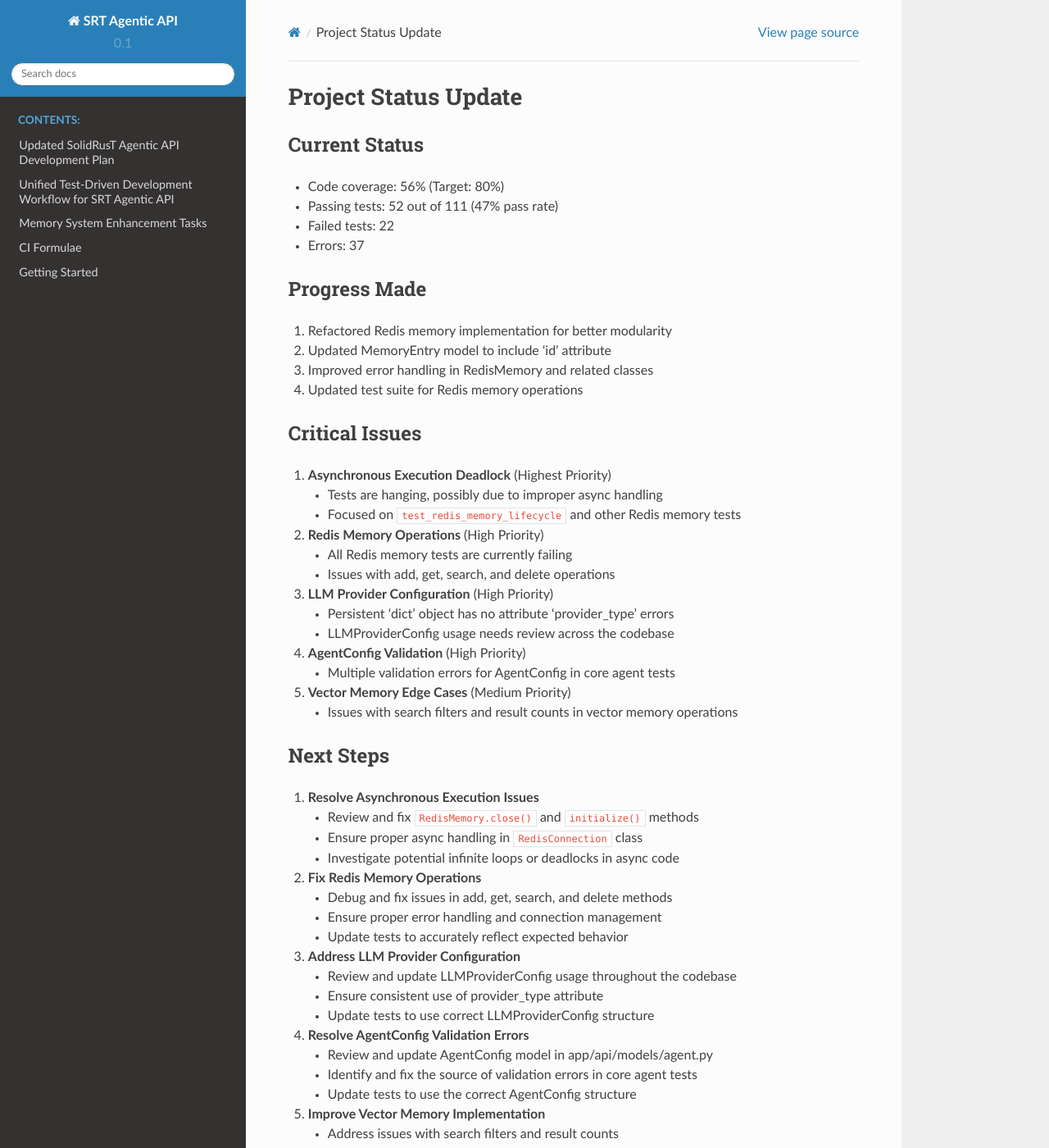
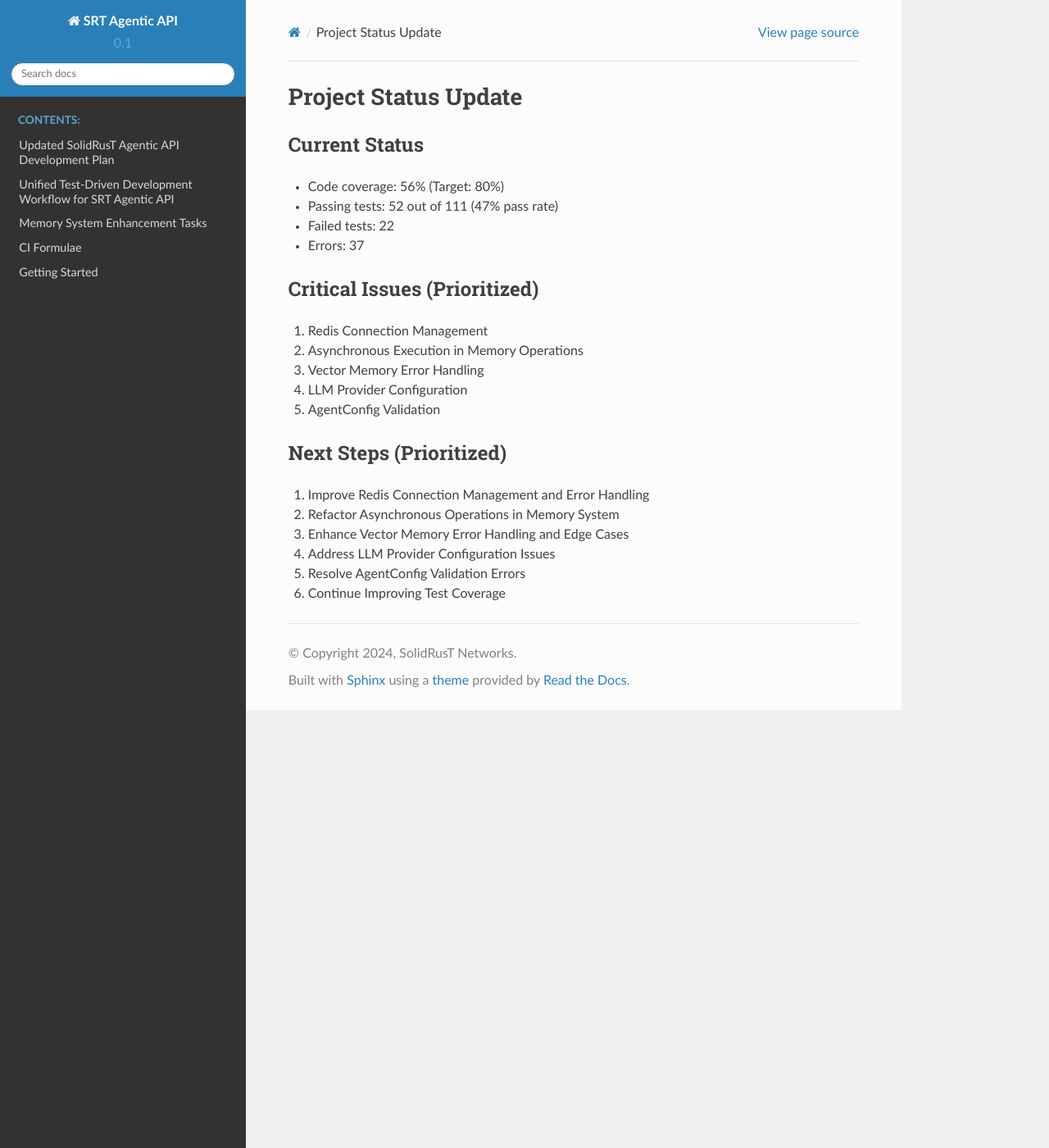
Before and after one commit to suparious/srt-agentic-api, a Sphinx documentation site: the page built from docs/project/project_status_update.md, in a window 1280 px wide and 1400 px high. Shown: the whole window at 82% size. Built offline with Sphinx 7.4.7 and the Read the Docs theme 2.0.0, drawn with Linux system fonts in a browser that asks for light colours; pages that are not in the unit, such as notebooks, are missing from menus; some of the changed text lies outside the part shown.

Commit message:
new cycle, working on errors

```diff
--- a/docs/project/project_status_update.md
+++ b/docs/project/project_status_update.md
@@ -6,72 +6,17 @@
 - Failed tests: 22
 - Errors: 37
 
-## Progress Made
-1. Refactored Redis memory implementation for better modularity
-2. Updated MemoryEntry model to include 'id' attribute
-3. Improved error handling in RedisMemory and related classes
-4. Updated test suite for Redis memory operations
+## Critical Issues (Prioritized)
+1. Redis Connection Management
+2. Asynchronous Execution in Memory Operations
+3. Vector Memory Error Handling
+4. LLM Provider Configuration
+5. AgentConfig Validation
 
-## Critical Issues
-
-1. **Asynchronous Execution Deadlock** (Highest Priority)
-   - Tests are hanging, possibly due to improper async handling
-   - Focused on `test_redis_memory_lifecycle` and other Redis memory tests
-
-2. **Redis Memory Operations** (High Priority)
-   - All Redis memory tests are currently failing
-   - Issues with add, get, search, and delete operations
-
-3. **LLM Provider Configuration** (High Priority)
-   - Persistent 'dict' object has no attribute 'provider_type' errors
-   - LLMProviderConfig usage needs review across the codebase
-
-4. **AgentConfig Validation** (High Priority)
-   - Multiple validation errors for AgentConfig in core agent tests
-
-5. **Vector Memory Edge Cases** (Medium Priority)
-   - Issues with search filters and result counts in vector memory operations
-
-## Next Steps
-
-1. **Resolve Asynchronous Execution Issues**
-   - Review and fix `RedisMemory.close()` and `initialize()` methods
-   - Ensure proper async handling in `RedisConnection` class
-   - Investigate potential infinite loops or deadlocks in async code
-
-2. **Fix Redis Memory Operations**
-   - Debug and fix issues in add, get, search, and delete methods
-   - Ensure proper error handling and connection management
-   - Update tests to accurately reflect expected behavior
-
-3. **Address LLM Provider Configuration**
-   - Review and update LLMProviderConfig usage throughout the codebase
-   - Ensure consistent use of provider_type attribute
-   - Update tests to use correct LLMProviderConfig structure
-
-4. **Resolve AgentConfig Validation Errors**
-   - Review and update AgentConfig model in app/api/models/agent.py
-   - Identify and fix the source of validation errors in core agent tests
-   - Update tests to use the correct AgentConfig structure
-
-5. **Improve Vector Memory Implementation**
-   - Address issues with search filters and result counts
-   - Enhance error handling in vector memory operations
-   - Update integration tests for vector memory
-
-6. **Continuous Test Coverage Improvement**
-   - Focus on increasing coverage for files with low percentages
-   - Add more unit and integration tests for core components
-
-## Questions and Clarifications for Next Cycle
-1. Is the Redis server consistently running and accessible during test execution?
-2. Are there any specific error messages or stack traces for the hanging tests that could provide more insight?
-3. Have there been any recent changes to the async infrastructure or event loop handling that might contribute to the deadlock issues?
-
-## Recommendations for Next Development Cycle
-1. Start by isolating and fixing the async execution issues, particularly in the Redis memory tests.
-2. Use logging liberally to trace the execution flow and identify where hangs or deadlocks occur.
-3. Consider implementing timeouts for async operations to prevent indefinite hangs.
-4. Review the overall async architecture to ensure proper handling of concurrent operations and resource management.
-5. After resolving critical async issues, focus on fixing Redis memory operations and LLM provider configuration problems.
-6. Gradually increase test coverage while fixing identified issues, aiming for the 80% target.
+## Next Steps (Prioritized)
+1. Improve Redis Connection Management and Error Handling
+2. Refactor Asynchronous Operations in Memory System
+3. Enhance Vector Memory Error Handling and Edge Cases
+4. Address LLM Provider Configuration Issues
+5. Resolve AgentConfig Validation Errors
+6. Continue Improving Test Coverage
```
Also changed, not shown: 3 other files.
